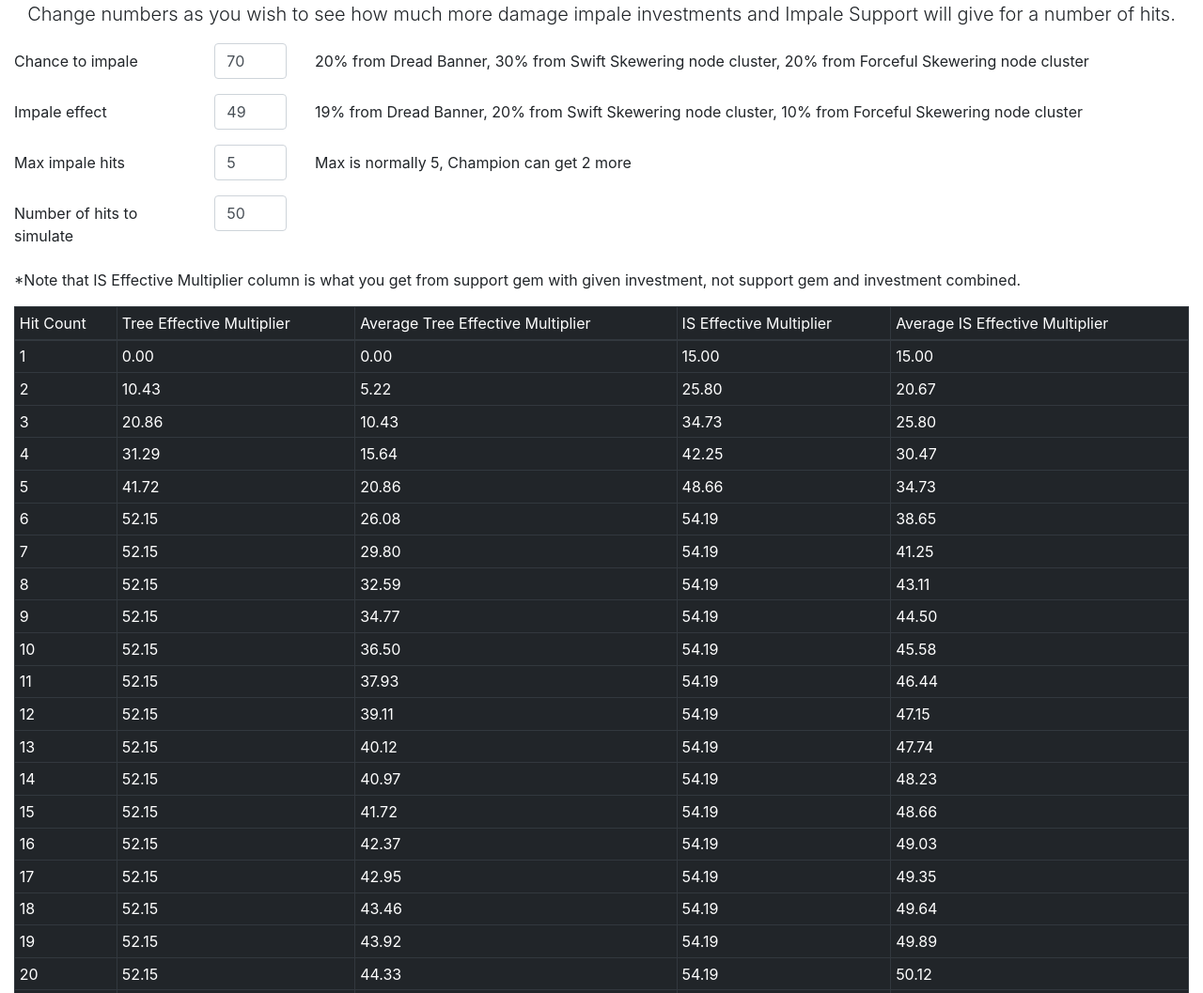
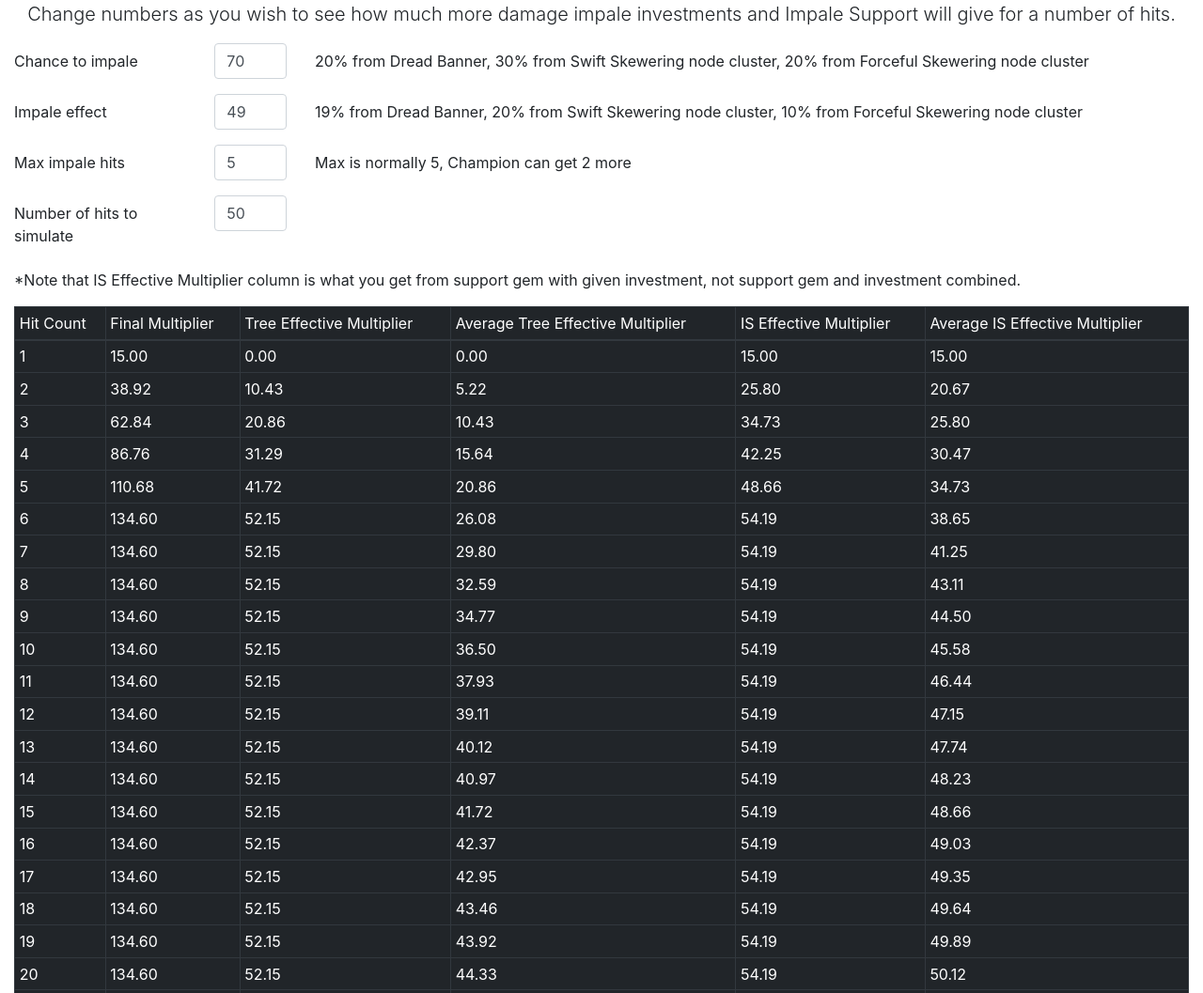
Before and after one commit to azakhi/azakhi.github.io, a plain HTML site: page poe/impale.html in a window 1280 px wide. Shown: the top 1057 px of the page at 94% size. Drawn offline with nearby package versions, Linux system fonts and the light colour scheme.

Commit message:
Add final multiplier

```diff
--- a/poe/impale.html
+++ b/poe/impale.html
@@ -31,7 +31,9 @@
         accOrg += org;
         accSup += sup;
         output += "<tr>";
-        output += "<td>" + hit + "</td><td>" + parseFloat(org * 100 - 100).toFixed(2) + "</td><td>" + parseFloat(accOrg / hit * 100 - 100).toFixed(2) + "</td>";
+        output += "<td>" + hit + "</td>";
+        output += "<td>" + parseFloat(sup * 100 - 100).toFixed(2) + "</td>";
+        output += "<td>" + parseFloat(org * 100 - 100).toFixed(2) + "</td><td>" + parseFloat(accOrg / hit * 100 - 100).toFixed(2) + "</td>";
         output += "<td>" + parseFloat(sup / org * 100 - 100).toFixed(2) + "</td><td>" +  parseFloat(accSup / accOrg * 100 - 100).toFixed(2) + "</td>";
         output += "</tr>";
       }
@@ -85,6 +87,7 @@
       <thead>
         <tr>
           <td>Hit Count</td>
+          <td>Final Multiplier</td>
           <td>Tree Effective Multiplier</td>
           <td>Average Tree Effective Multiplier</td>
           <td>IS Effective Multiplier</td>
```
